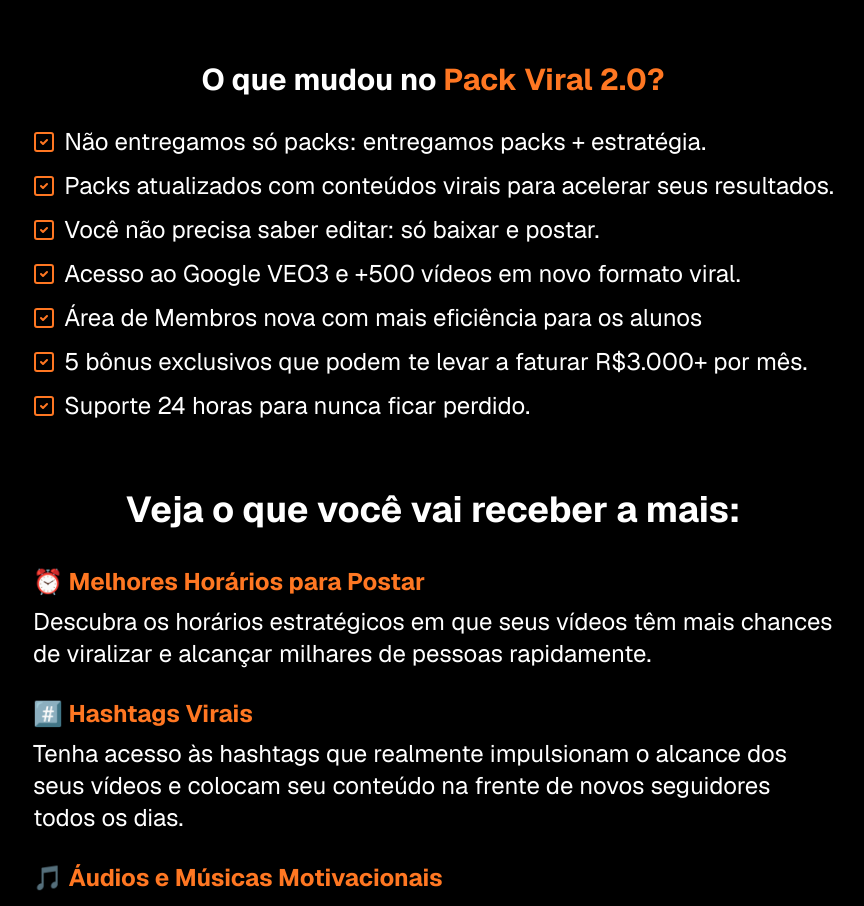
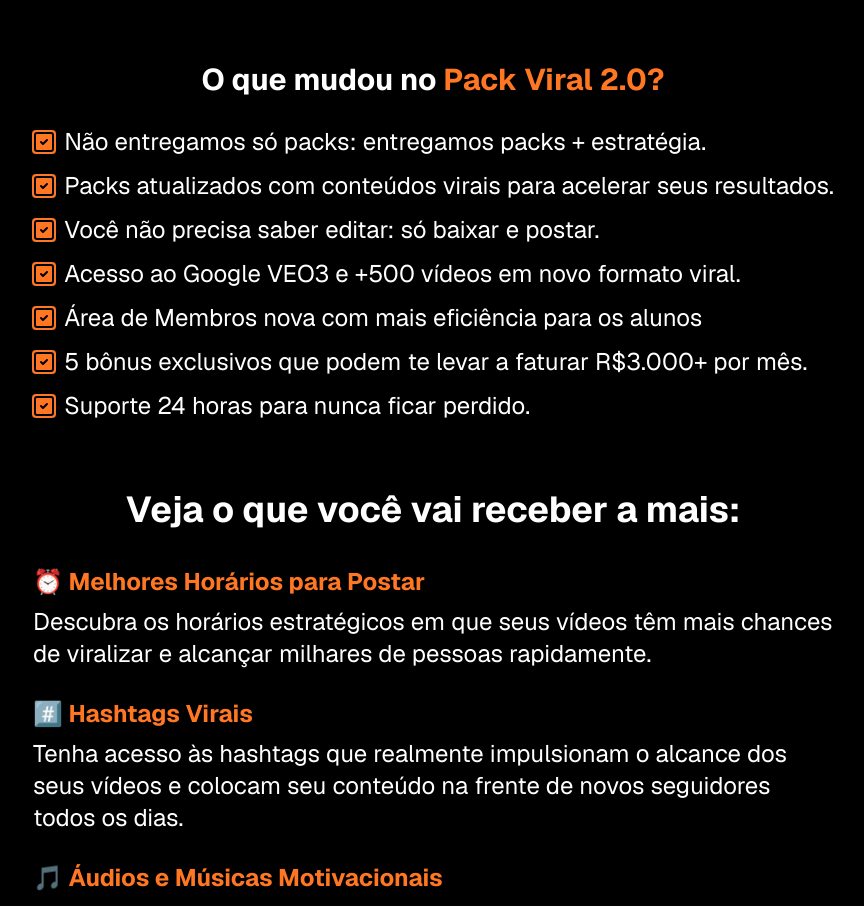
Before and after one commit to danielfranca47/pack-viral, a Next.js app: page / in a window 1280 px wide. Shown: the part 3140-4046 px from the top of the page, without its empty margins (207-1071 px from the left). Built offline with nearby package versions, Linux system fonts and the light colour scheme.

Commit message:
feat: Melhorando a aparência dos ícones na seção do que mudou no pack viral

```diff
--- a/app/page.tsx
+++ b/app/page.tsx
@@ -81,7 +81,7 @@
                <div className="flex flex-col gap-3 text-2xl">
                   {oqueMudouNoCurso.map((v, k) => (
                      <div className="flex items-center gap-2" key={k}>
-                        <SquareCheck className="text-tema" /> <p>{v}</p>
+                        <SquareCheck className="text-black bg-tema rounded " /> <p>{v}</p>
                      </div>
                   ))}
                </div>
```
